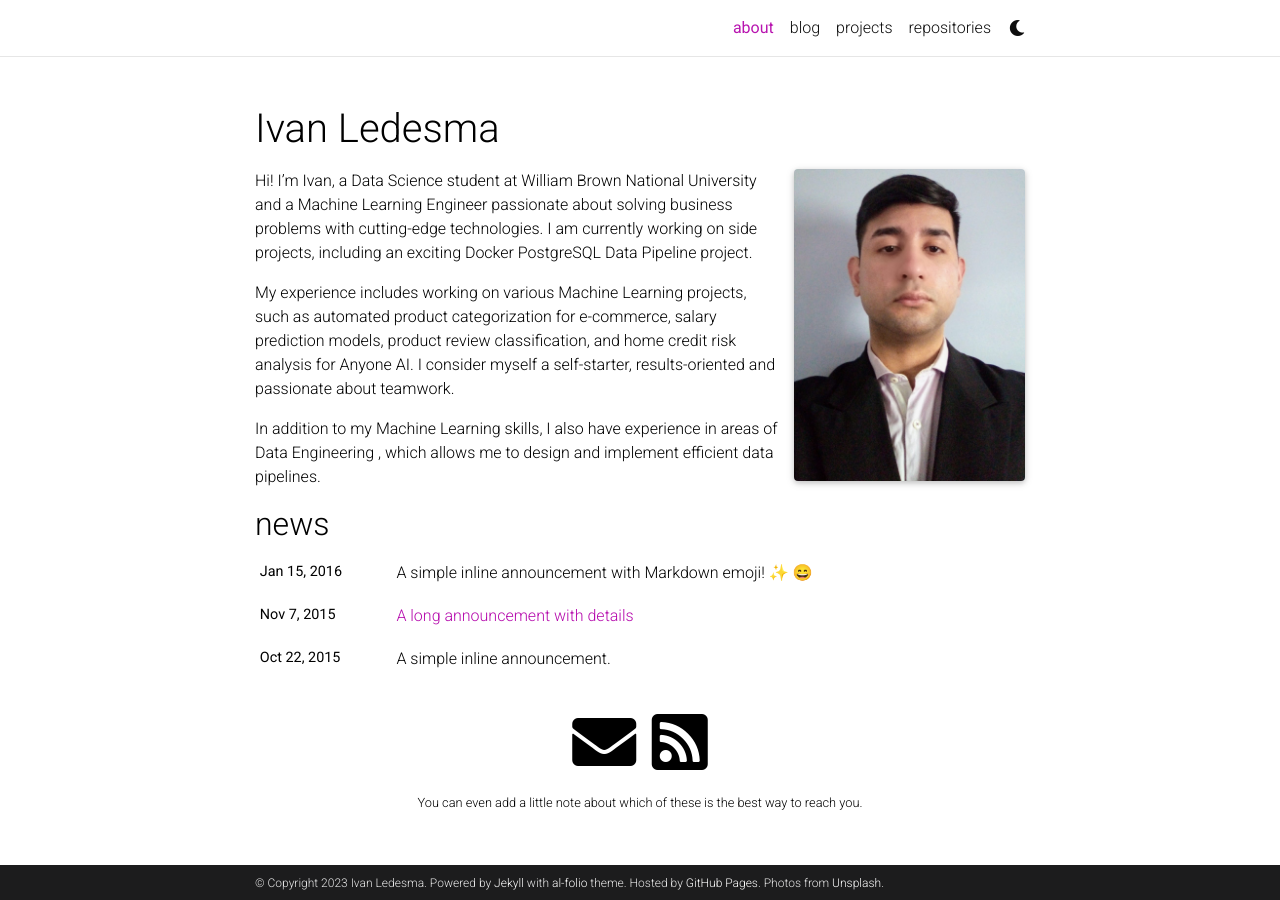
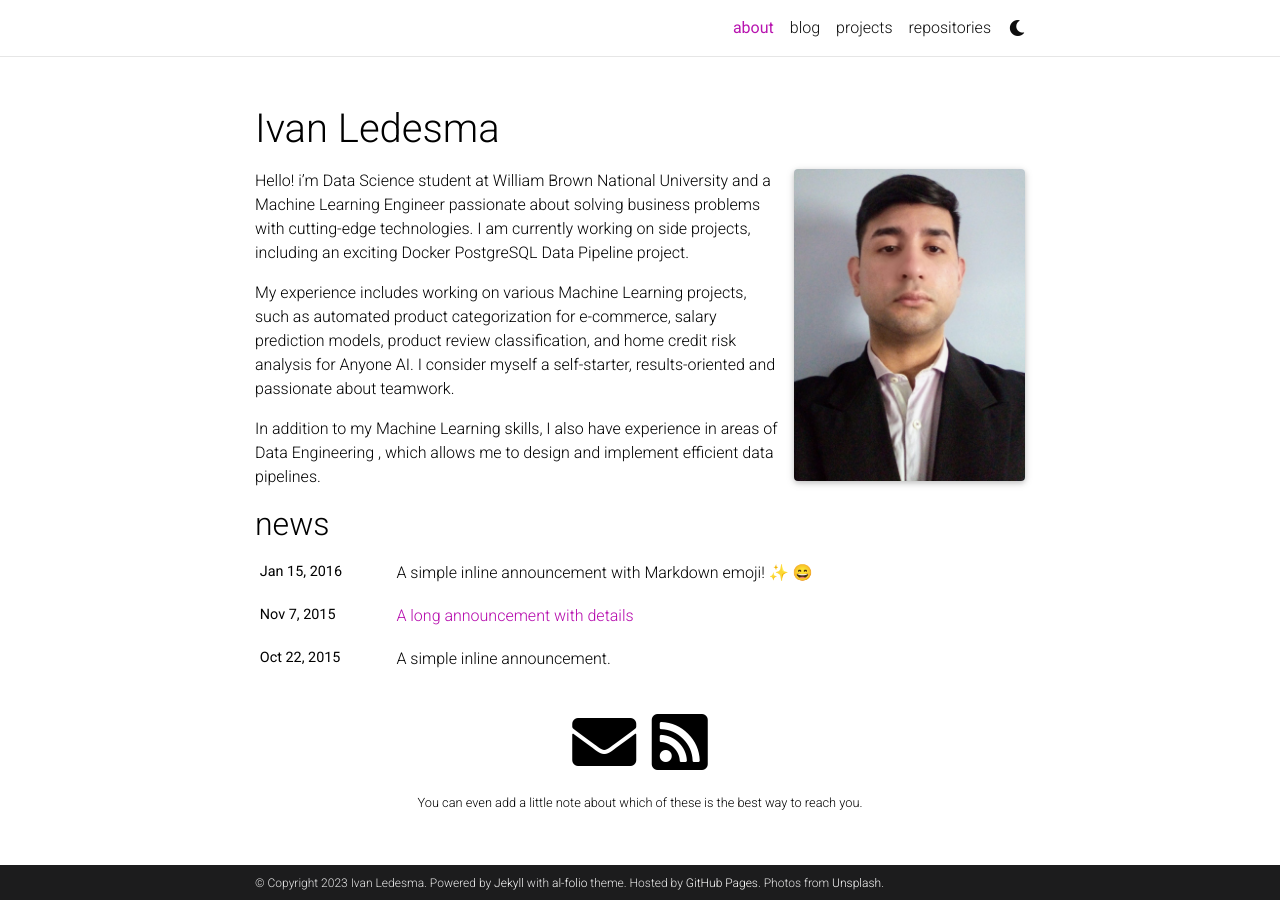
Before and after one commit to ledesma-ivan/ledesma-ivan.github.io, a Jekyll site: the page built from _pages/about.md, in a window 1280 px wide. Built offline with Jekyll 4.4.1, drawn with Linux system fonts in a browser that asks for light colours; full-size pictures stand in for the smaller copies a plugin makes; emoji names are drawn with the system emoji font; comment, search, counter and statistics services are not loaded; a style sheet for code colours, icons or effects is not loaded.

Commit message:
Update about

```diff
--- a/_pages/about.md
+++ b/_pages/about.md
@@ -13,7 +13,7 @@ selected_papers: true # includes a list of papers marked as "selected={true}"
 social: true  # includes social icons at the bottom of the page
 ---
 
-Hi! I'm Ivan, a Data Science student at William Brown National University and a Machine Learning Engineer passionate about solving business problems with cutting-edge technologies. I am currently working on side projects, including an exciting Docker PostgreSQL Data Pipeline project.
+Hello! i'm Data Science student at William Brown National University and a Machine Learning Engineer passionate about solving business problems with cutting-edge technologies. I am currently working on side projects, including an exciting Docker PostgreSQL Data Pipeline project.
 
 My experience includes working on various Machine Learning projects, such as automated product categorization for e-commerce, salary prediction models, product review classification, and home credit risk analysis for Anyone AI. I consider myself a self-starter, results-oriented and passionate about teamwork.
 
```
